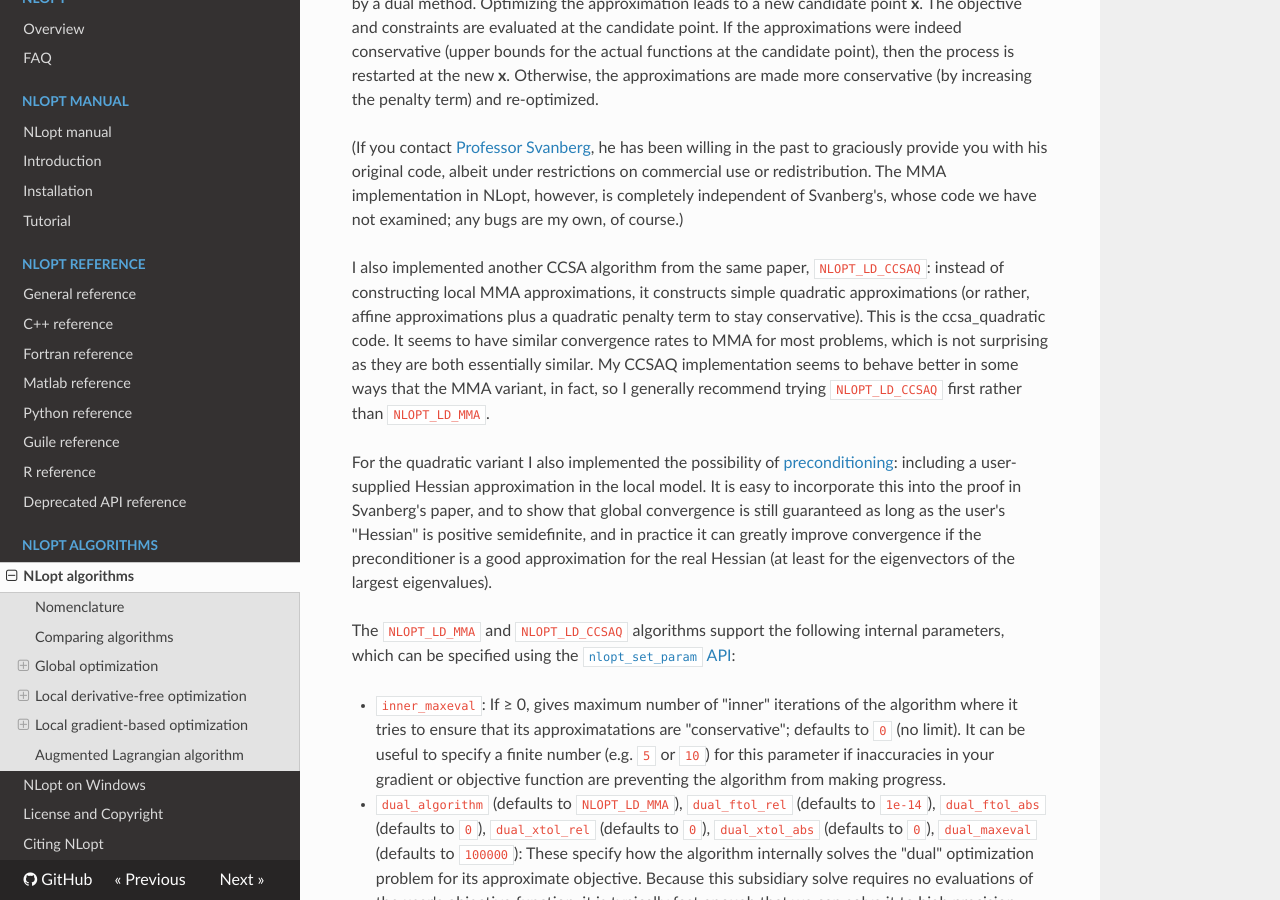
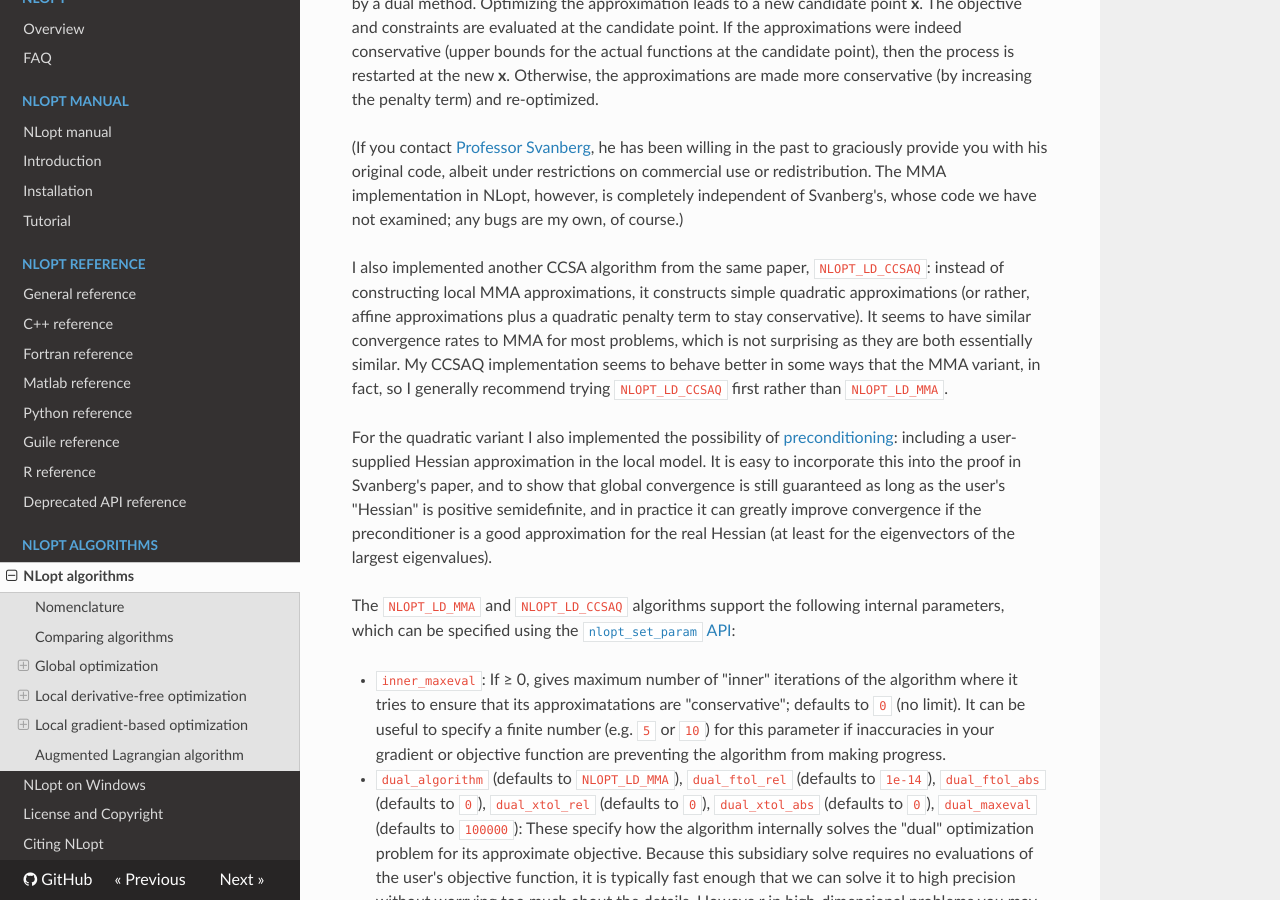
Before and after one commit to stevengj/nlopt, an MkDocs documentation site: the page built from doc/docs/NLopt_Algorithms.md, in a window 1280 px wide and 900 px high, scrolled down 13093 px. Built offline with MkDocs 1.6.1, drawn with Linux system fonts in a browser that asks for light colours; nearby versions of some CDN libraries.

Commit message:
rm obscure reference to non-exported name

```diff
--- a/doc/docs/NLopt_Algorithms.md
+++ b/doc/docs/NLopt_Algorithms.md
@@ -309,7 +309,7 @@ At each point **x**, CCSA forms a local approximation using the gradient of *f*
 
 (If you contact [Professor Svanberg](https://people.kth.se/~krille/), he has been willing in the past to graciously provide you with his original code, albeit under restrictions on commercial use or redistribution. The MMA implementation in NLopt, however, is completely independent of Svanberg's, whose code we have not examined; any bugs are my own, of course.)
 
-I also implemented another CCSA algorithm from the same paper, `NLOPT_LD_CCSAQ`: instead of constructing local MMA approximations, it constructs simple quadratic approximations (or rather, affine approximations plus a quadratic penalty term to stay conservative). This is the ccsa_quadratic code. It seems to have similar convergence rates to MMA for most problems, which is not surprising as they are both essentially similar.  My CCSAQ implementation seems to behave better in some ways that the MMA variant, in fact, so I generally recommend trying `NLOPT_LD_CCSAQ` first rather than `NLOPT_LD_MMA`.
+I also implemented another CCSA algorithm from the same paper, `NLOPT_LD_CCSAQ`: instead of constructing local MMA approximations, it constructs simple quadratic approximations (or rather, affine approximations plus a quadratic penalty term to stay conservative). It seems to have similar convergence rates to MMA for most problems, which is not surprising as they are both essentially similar.  My CCSAQ implementation seems to behave better in some ways that the MMA variant, in fact, so I generally recommend trying `NLOPT_LD_CCSAQ` first rather than `NLOPT_LD_MMA`.
 
 For the quadratic variant I also implemented the possibility of [preconditioning](NLopt_Reference.md#preconditioning-with-approximate-hessians): including a user-supplied Hessian approximation in the local model. It is easy to incorporate this into the proof in Svanberg's paper, and to show that global convergence is still guaranteed as long as the user's "Hessian" is positive semidefinite, and in practice it can greatly improve convergence if the preconditioner is a good approximation for the real Hessian (at least for the eigenvectors of the largest eigenvalues).
 
```
